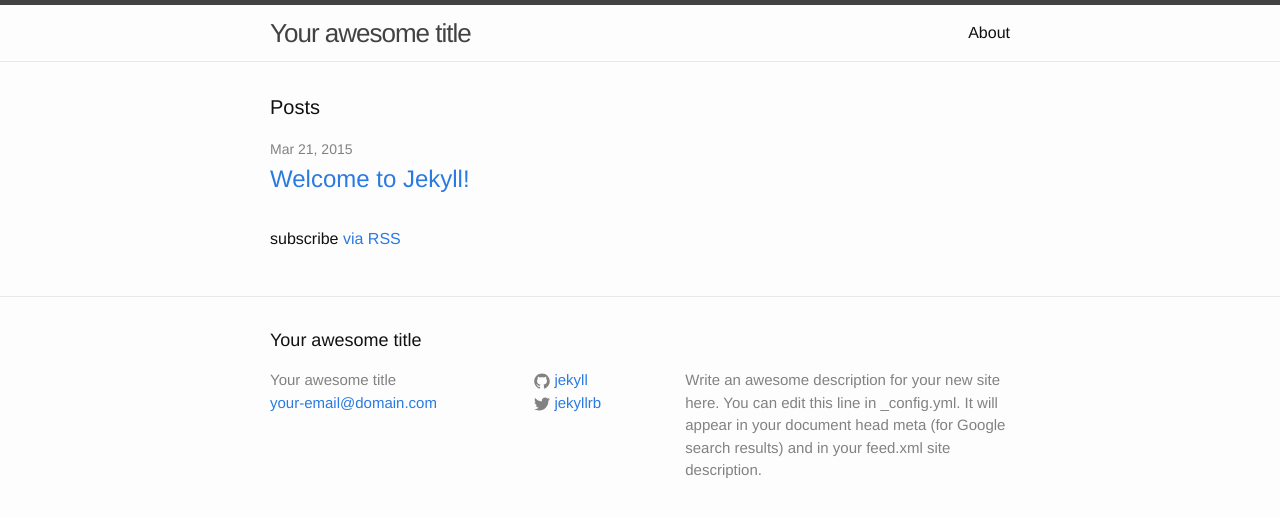
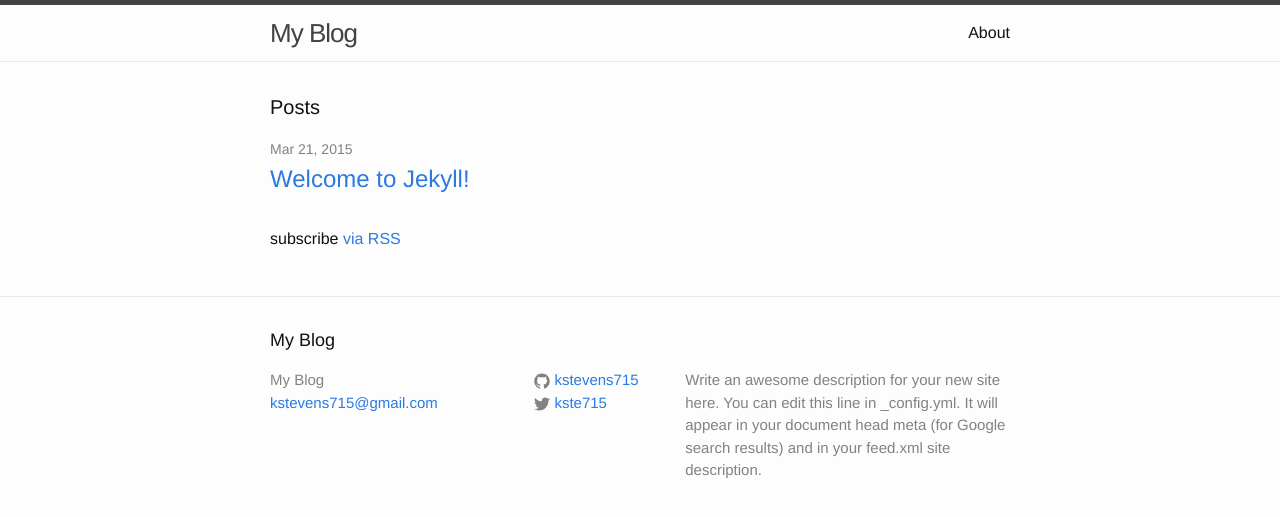
Before and after one commit to kstevens715/kstevens715.github.io, a Jekyll site: the page built from index.html, in a window 1280 px wide. Shown: the top 517 px of the page. Built offline with Jekyll 4.4.1, drawn with Linux system fonts in a browser that asks for light colours.

Commit message:
Add personal info

```diff
--- a/_config.yml
+++ b/_config.yml
@@ -1,14 +1,14 @@
 # Site settings
-title: Your awesome title
-email: your-email@domain.com
+title: My Blog
+email: kstevens715@gmail.com
 description: > # this means to ignore newlines until "baseurl:"
   Write an awesome description for your new site here. You can edit this
   line in _config.yml. It will appear in your document head meta (for
   Google search results) and in your feed.xml site description.
 baseurl: "" # the subpath of your site, e.g. /blog/
-url: "http://yourdomain.com" # the base hostname & protocol for your site
-twitter_username: jekyllrb
-github_username:  jekyll
+url: "http://ksteves.org"
+twitter_username: kste715
+github_username:  kstevens715
 
 # Build settings
 markdown: kramdown
```
